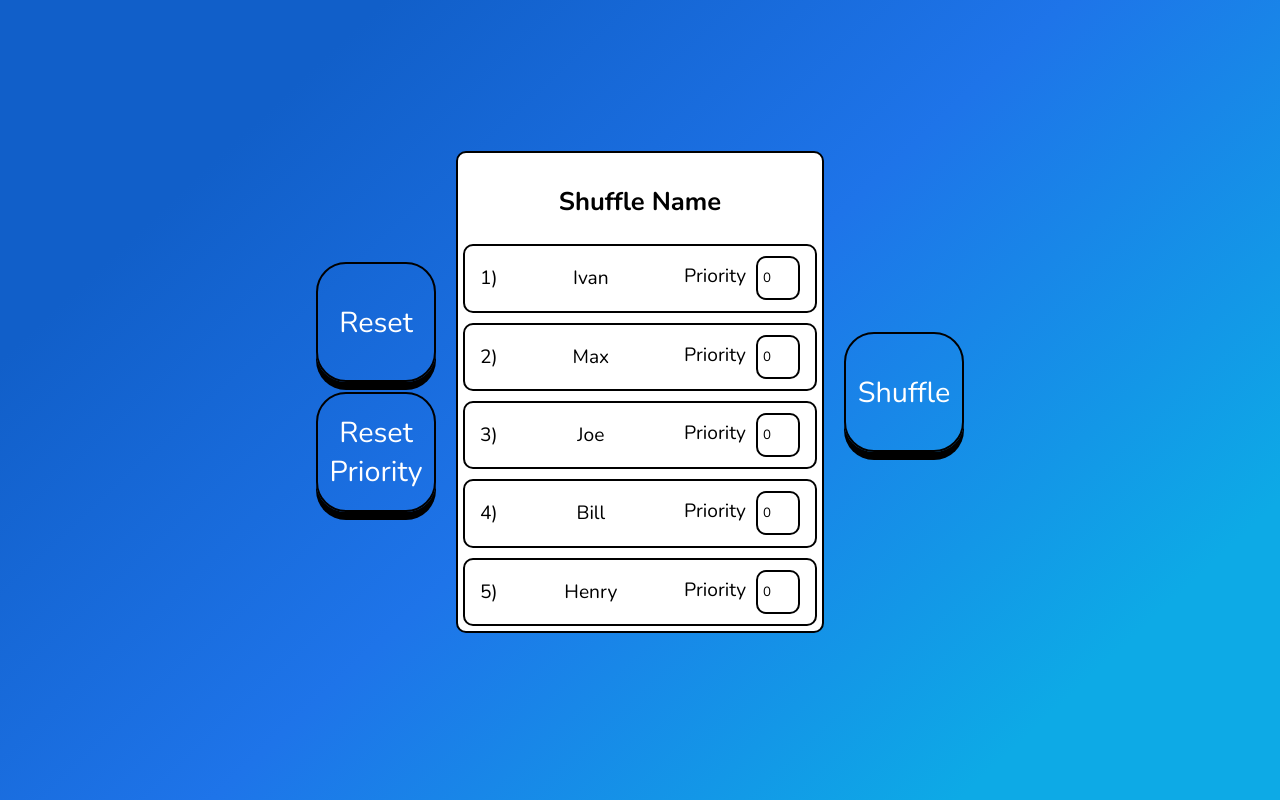
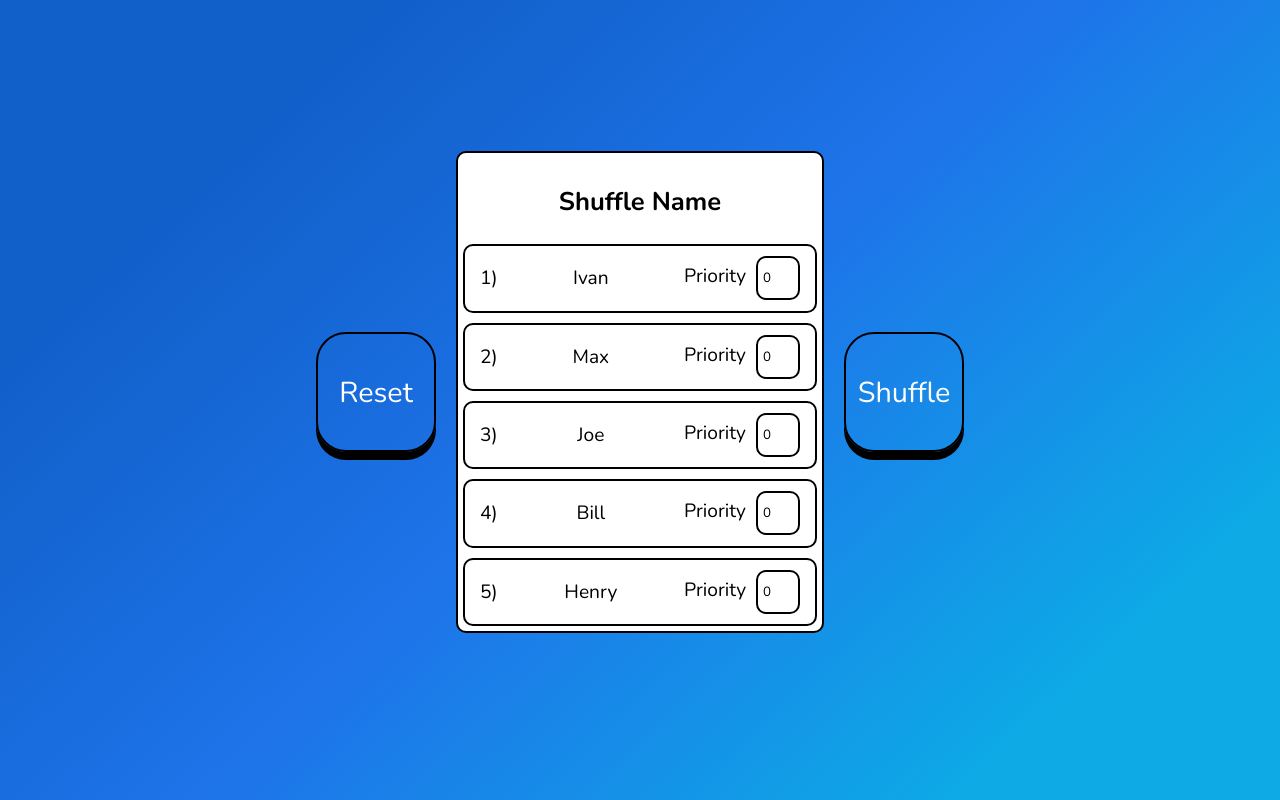
Before and after one commit to mcmikey101/shuffler, a React (Vite) app: page / in a window 1280 px wide. Built offline with nearby package versions, Linux system fonts and the light colour scheme.

Commit message:
more stuff

```diff
--- a/src/App.css
+++ b/src/App.css
@@ -64,10 +64,3 @@ button:active {
   box-shadow: none;
   transform: translate(0, 10px);
 }
-.resetbtns {
-  display: flex;
-  flex-direction: column;
-}
-.reset {
-  margin-bottom: 10px;
-}
--- a/src/App.tsx
+++ b/src/App.tsx
@@ -47,16 +47,10 @@ function App() {
   function handleReset() {
     setRandlist(group)
   }
-  function handleResetPriority() {
-
-  }
   return (
     <>
     <div className="cont">
-      <div className="resetbtns">
-        <button onClick={() => handleReset()} className="reset">Reset</button>
-        <button onClick={() => handleResetPriority()} className="reset">Reset Priority</button>
-      </div>
+      <button onClick={() => handleReset()} className="reset">Reset</button>
       <div className="items">
         <p className="shufflename">Shuffle Name</p>
         {randlist.map((i) => {
```
